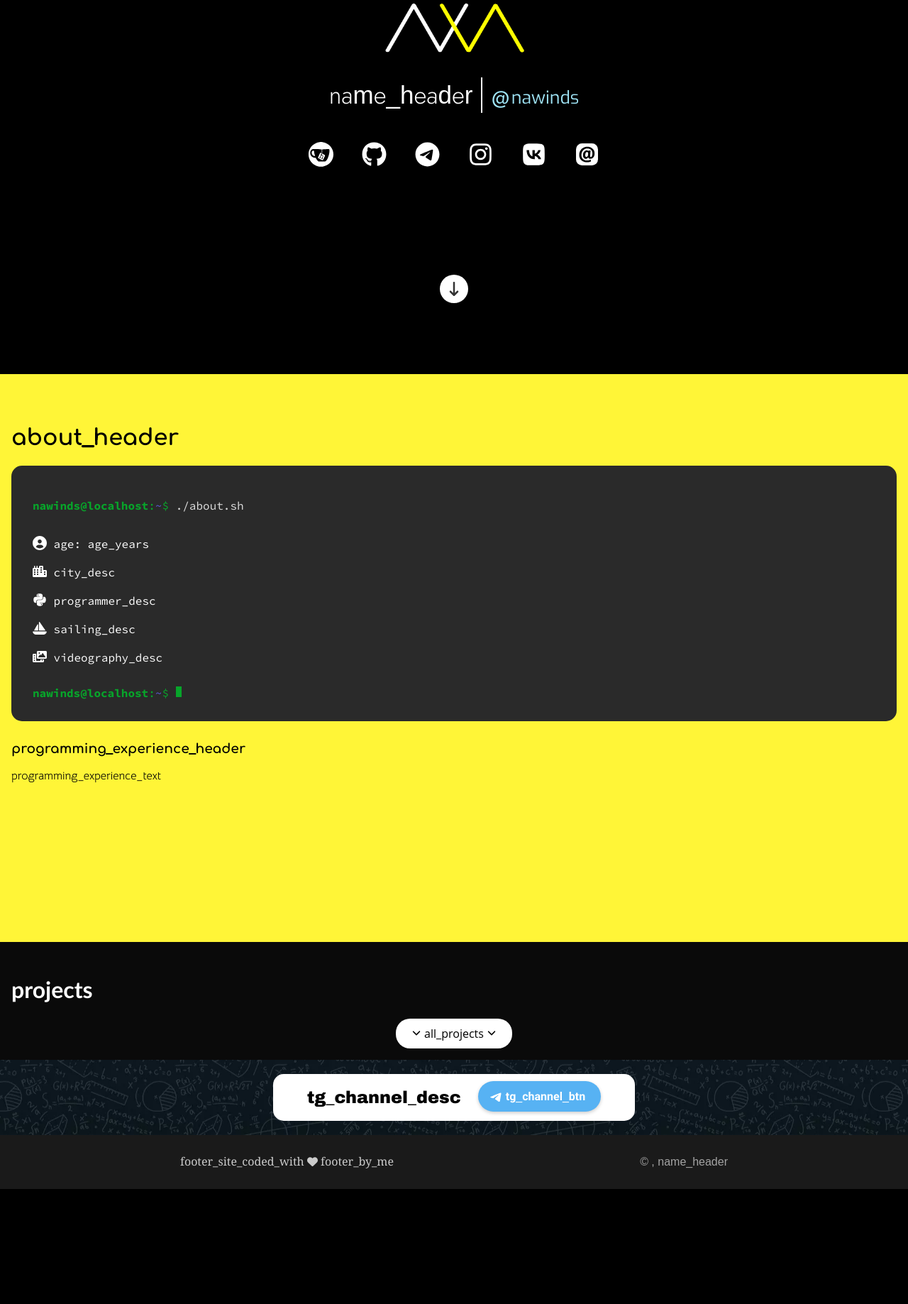
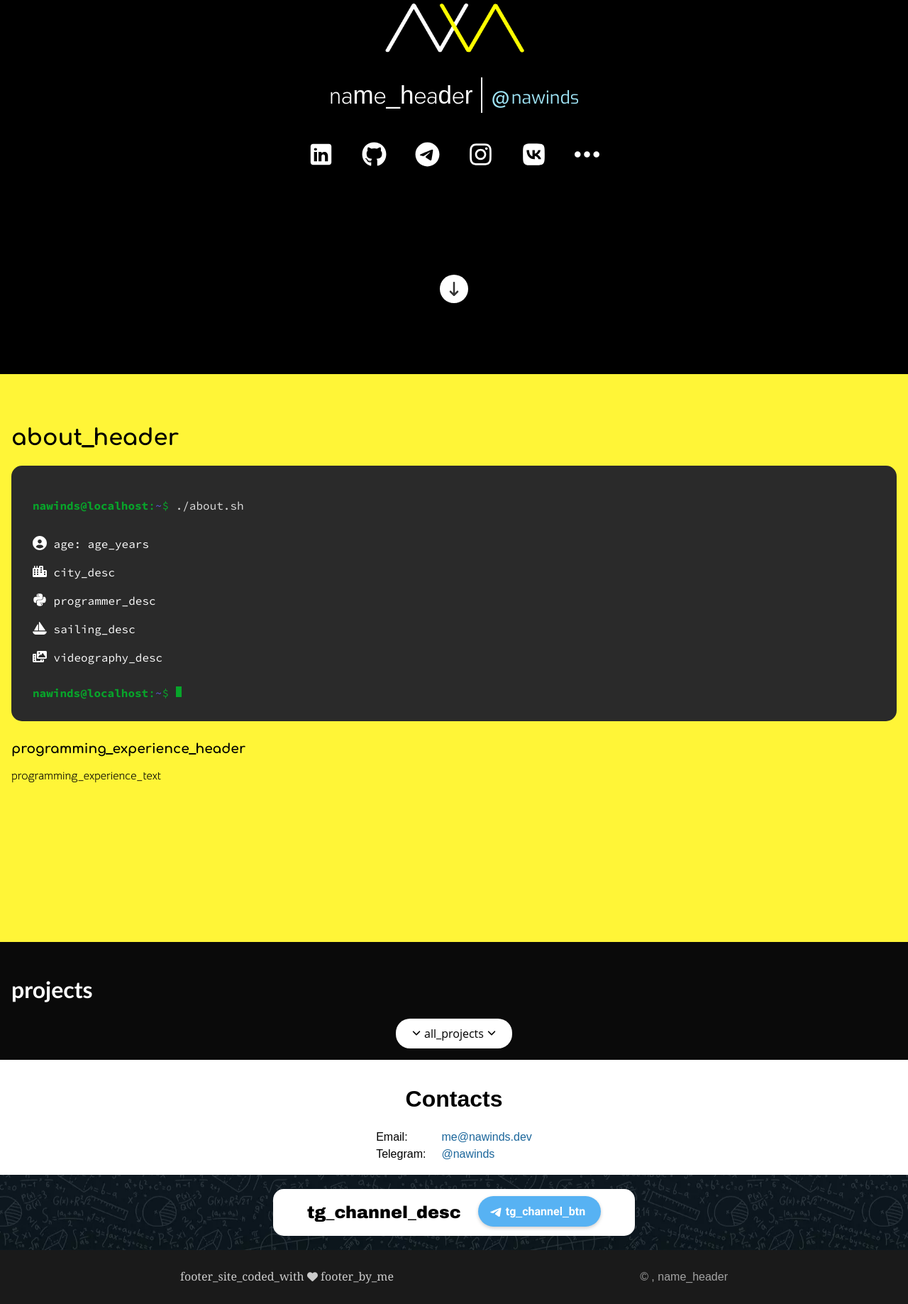
Before and after one commit to nawinds/nawinds-site, a Flask app: template templates/index.jinja2 in a window 1280 px wide. Shown: the part 273-2110 px from the top of the page at 71% size. Before the commit the page ends 1948 px from the top, so only its background shows below. Run offline with Flask 3, Linux system fonts and the light colour scheme; the template is opened without the code that fills it, so the values that code supplies are empty; parts of the project's set-up code (start-up, migrations or seed data) failed here and were passed over.

Commit message:
Contacts section & LinkedIn link

```diff
--- a/blueprints/multilingual.py
+++ b/blueprints/multilingual.py
@@ -36,7 +36,7 @@
     if today < birthday:
         age -= 1
 
-    gitea = "https://gitlab.nawinds.top/nawinds"
+    linkedin = "https://www.linkedin.com/in/nikitaaksenov"
     telegram = "nawinds"
     github = "nawinds"
     instagram = "nawinds"
@@ -55,7 +55,7 @@
 
     return render_template("index.jinja2",
                            sail_images=sail_images, age=age, year=today.year,
-                           gitea=gitea, github=github, telegram=telegram,
+                           linkedin=linkedin, github=github, telegram=telegram,
                            instagram=instagram, vk=vk, email=email, tg_channel=tg_channel,
                            projects=projects, show_switch_lang_popup=show_switch_lang_popup,
                            show_new_domain_msg=show_new_domain_msg)
--- /dev/null
+++ b/static/css/contacts.css
@@ -0,0 +1,25 @@
+#contacts{
+    width: 100%;
+    background: white;
+    color: black;
+}
+
+h1 {
+    font-family: "Arial", sans-serif;
+}
+
+table {
+    font-family: "Arial", sans-serif;
+    margin-left: auto;
+    margin-right: auto;
+}
+
+td {
+    padding: 2px 10px;
+    text-align: left;
+}
+
+a {
+    text-decoration: none;
+    color: #1b669b;
+}
--- a/static/css/main.css
+++ b/static/css/main.css
@@ -5,6 +5,7 @@
 @import "social.css";
 @import "about.css";
 @import "projects.css";
+@import "contacts.css";
 @import "telegram-banner.css";
 
 html {
--- a/templates/index.jinja2
+++ b/templates/index.jinja2
@@ -86,7 +86,8 @@
                 <div>
                     <button onclick="hideNewDomain()">{{ _('new_domain_close_button') }}</button>
                 </div>
-    </div></div>
+            </div>
+        </div>
         <!-- END NEW DOMAIN MESSAGE -->
     {% endif %}
 
@@ -123,26 +124,28 @@
             </span>
         </div>
         <div id="social">
-            <a class="social-btn" href="{{ gitea }}" target="_blank"
-               onclick="socialClick('Gitea')">
-                <img src="{{ url_for('static', filename='icons/gitea.svg') }}" alt="Gitea">
+            <a class="social-btn" href="{{ linkedin }}" target="_blank"
+               onclick="socialClick('LinkedIn')" title="LinkedIn">
+                <img src="{{ url_for('static', filename='icons/linkedin.svg') }}" alt="LinkedIn">
             </a>
             <a class="social-btn" href="https://github.com/{{ github }}" target="_blank"
-               onclick="socialClick('Github')">
+               onclick="socialClick('Github')" title="GitHub">
                 <img src="{{ url_for('static', filename='icons/github.svg') }}" alt="GitHub">
             </a>
-            <a class="social-btn" href="tg://resolve?domain={{ telegram }}" onclick="socialClick('Telegram')">
+            <a class="social-btn" href="tg://resolve?domain={{ telegram }}" onclick="socialClick('Telegram')"
+               title="Telegram">
                 <img src="{{ url_for('static', filename='icons/tg2.svg') }}" alt="Telegram">
             </a>
             <a class="social-btn" href="https://instagram.com/{{ instagram }}" target="_blank"
-               onclick="socialClick('Instagram')">
+               onclick="socialClick('Instagram')" title="Instagram">
                 <img src="{{ url_for('static', filename='icons/instagram.svg') }}" alt="Instagram">
             </a>
-            <a class="social-btn" href="https://vk.com/{{ vk }}" target="_blank" onclick="socialClick('VK')">
+            <a class="social-btn" href="https://vk.com/{{ vk }}" target="_blank" onclick="socialClick('VK')"
+               title="VK">
                 <img src="{{ url_for('static', filename='icons/vk.svg') }}" alt="VK">
             </a>
-            <a class="social-btn" href="mailto:{{ email }}" target="_blank" onclick="socialClick('Email')">
-                <img src="{{ url_for('static', filename='icons/mail.svg') }}" alt="Email" id="email-icon">
+            <a class="social-btn" href="#contacts" onclick="socialClick('Other')" title="Contacts">
+                <img src="{{ url_for('static', filename='icons/other.svg') }}" alt="Other">
             </a>
         </div>
     </div>
@@ -294,6 +297,21 @@
             </div>
         </div>
     </div>
+    <div id="contacts">
+        <div class="container">
+            <h1>Contacts</h1>
+            <table>
+                <tr>
+                    <td>Email:</td>
+                    <td><a href="mailto:me@nawinds.dev" onclick="socialClick('contacts:email')">me@nawinds.dev</a></td>
+                </tr>
+                <tr>
+                    <td>Telegram:</td>
+                    <td><a href="https://t.me/nawinds" onclick="socialClick('contacts:telegram')">@nawinds</a></td>
+                </tr>
+            </table>
+        </div>
+    </div>
     <div id="telegram-channel-banner">
         <div class="tg-banner-spacing"></div>
         <div class="tg-banner-container">
```
Also changed, not shown: static/icons/linkedin.svg (added), static/icons/other.svg (added), 2 other files. Lines whose indentation alone changed are shown as unchanged.
